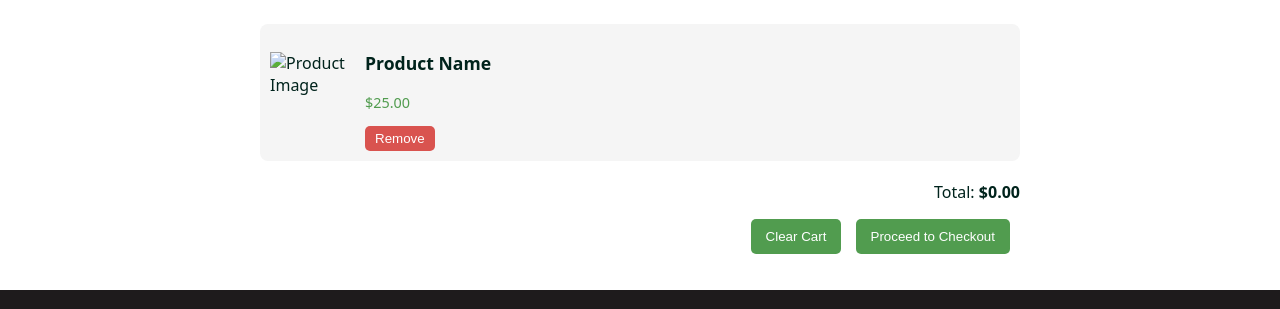
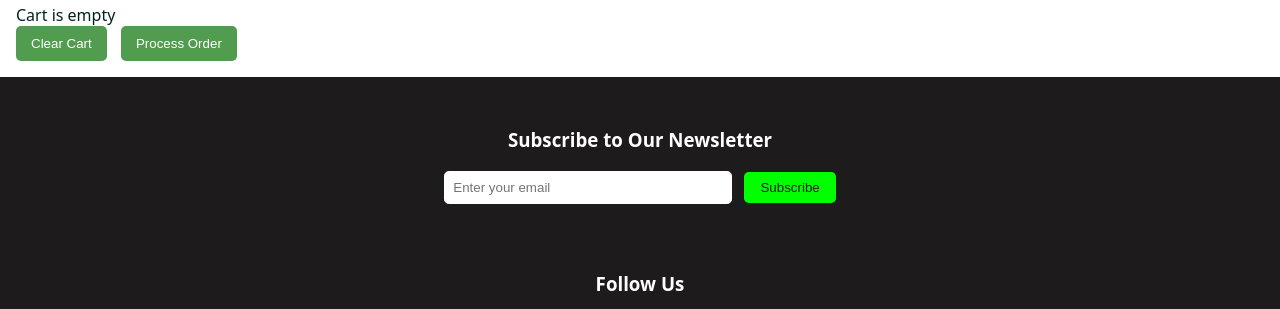
Before and after one commit to IsaiahGoodridge/abc-fitness-studio, a website: page view-cart.html in a window 1280 px wide. Shown: the part 260-569 px from the top of the page. Drawn offline with Linux system fonts and the light colour scheme.

Commit message:
View Cart Update
Update View Cart HTML to prepare for dynamic addition of items - remove placeholders.

```diff
--- a/script.js
+++ b/script.js
@@ -1,9 +1,12 @@
 // Add to Cart event
-document.querySelectorAll('.add-to-cart-btn').forEach(button => {
-    button.addEventListener('click', () => {
-      alert('Item added to the cart');
+const addToCartButtons = document.querySelectorAll('.add-to-cart-btn');
+    addToCartButtons.forEach(button => {
+        button.addEventListener('click', () => {
+            const productTitle = button.closest('.product-card').querySelector('.product-title').textContent;
+            addItemToCart(productTitle);
+            alert("Item added to the cart");
+        });
     });
-  });
 
   // Clear Cart event
   document.querySelector('.clear-cart-btn').addEventListener('click', () => {
--- a/view-cart.html
+++ b/view-cart.html
@@ -26,27 +26,13 @@
       </nav>
     </header>
     <main>
-      <section class="cart-section">
-        <h2>Your Cart</h2>
-        <div class="cart-items">
-          <div class="cart-item">
-            <img src="./assets/products/product1.jpg" alt="Product Image" class="cart-item-image" />
-            <div class="cart-item-details">
-              <h3 class="cart-item-title">Product Name</h3>
-              <p class="cart-item-price">$25.00</p>
-              <button class="remove-item-btn">Remove</button>
-            </div>
-          </div>
-        </div>
-        <div class="cart-summary">
-          <p>Total: <span class="cart-total">$0.00</span></p>
-          <div class="cart-actions">
-            <button class="clear-cart-btn">Clear Cart</button>
-            <button class="process-order-btn">Proceed to Checkout</button>
-          </div>
-        </div>
+      <section class="view-cart-modal">
+          <h2>View Cart</h2>
+          <div class="cart-items">Cart is empty</div>
+          <button class="clear-cart-btn">Clear Cart</button>
+          <button class="process-order-btn">Process Order</button>
       </section>
-    </main>
+  </main>
     <footer class="footer">
       <div class="subscription">
         <h3>Subscribe to Our Newsletter</h3>
```
